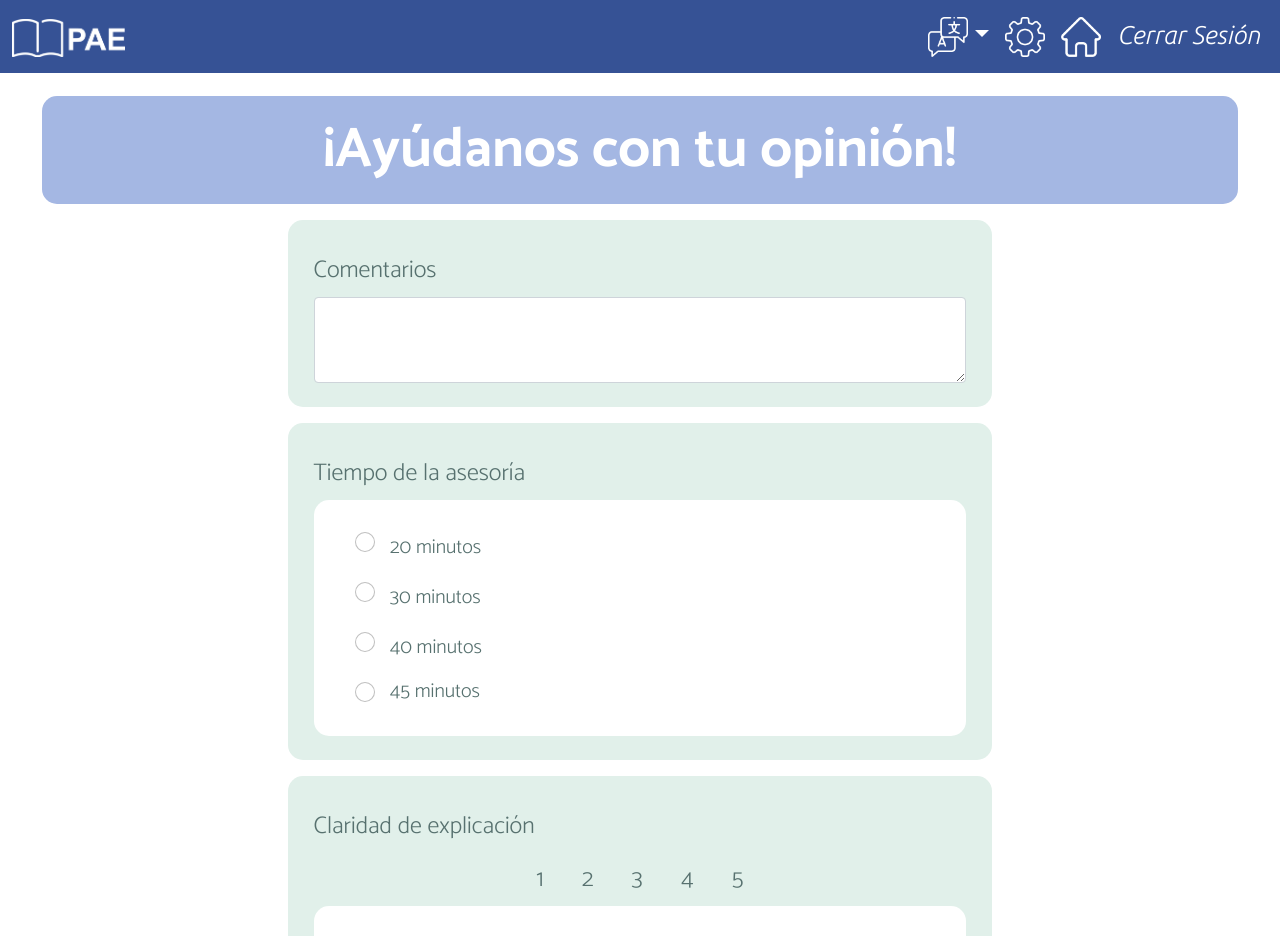
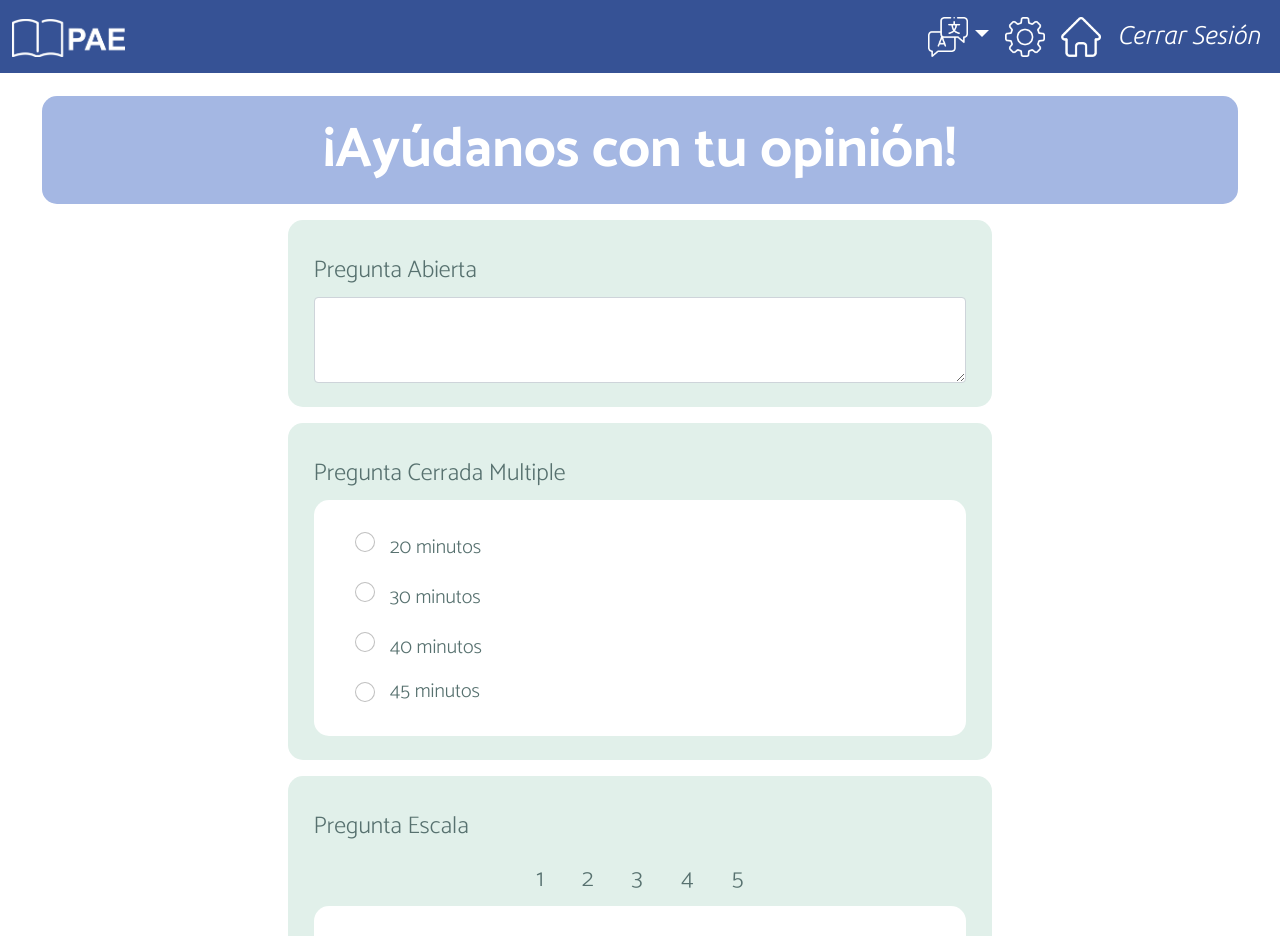
Before and after one commit to MajoBurguete/PAE_Frontend, a Vue app: page /feedback-survey in a window 1280 px wide. Shown: the top 936 px of the page. Built offline with nearby package versions, Linux system fonts and the light colour scheme.

Commit message:
fix to get display back data and overlap in radios #9

```diff
--- a/src/views/FeedbackSurvey.vue
+++ b/src/views/FeedbackSurvey.vue
@@ -3,6 +3,16 @@ import NavBar from "../components/Navbar.vue"
 import { defineComponent} from "vue";
 
 export default defineComponent({
+    data() {
+        return{
+            surveyList: [
+                {question: "Pregunta Abierta", type: "0", id: "1"},
+                {question: "Pregunta Cerrada Multiple", type: "1", id: "2"},
+                {question: "Pregunta Escala", type: "2", id: "3"},
+                {question: "Pregunta", type: "3", id: "4"}
+            ],
+        }
+    },
     components: {
         NavBar
     }
@@ -17,14 +27,14 @@ export default defineComponent({
             <div class="message-container">
                 ¡Ay&uacute;danos con tu opini&oacute;n!
             </div>
-        <div class="form-container">
+        <div class="form-container" v-for="( survey, i) in surveyList" :key="i">
             <form>
-                <div class="question-container">
-                    <label for="openQuestion" class="form-label">Comentarios</label>
+                <div class="question-container" v-if=" survey.type == '0'">
+                    <label for="openQuestion" class="form-label">{{survey.question}}</label>
                     <textarea type="form-control" class="form-control" id="comments" rows="3"></textarea>
                 </div>
-                <div class="question-container">
-                    <label for="closedQuestion" class="form-label">Tiempo de la asesor&iacute;a</label><br>
+                <div class="question-container"  v-if=" survey.type == '1'">
+                    <label for="closedQuestion" class="form-label">{{survey.question}}</label><br>
                     <div class="answer-container">
                         <div class="form-check">
                             <input class="form-check-input" type="radio" name="flexRadioDefault" id="closedAnswer1">
@@ -52,8 +62,8 @@ export default defineComponent({
                         </div>
                     </div>
                 </div>
-                <div class="question-container">
-                    <label for="scaleQuestion" class="form-label">Claridad de explicaci&oacute;n</label><br>
+                <div class="question-container" v-if=" survey.type == '2'">
+                    <label for="scaleQuestion" class="form-label">{{survey.question}}</label><br>
                     <div class="scale-container">
                         <label for="scaleQuestion" class="form-step">1</label>
                         <label for="scaleQuestion" class="form-step">2</label>
@@ -66,20 +76,20 @@ export default defineComponent({
                             <label class="form-check-label" for="flexRadioDefault1">
                             Nada Claro
                             </label>
-                            <input class="form-check-input" type="radio" name="flexRadioDefault" id="scaleAnswer1">
-                            <input class="form-check-input" type="radio" name="flexRadioDefault" id="scaleAnswer2">
-                            <input class="form-check-input" type="radio" name="flexRadioDefault" id="scaleAnswer3">
-                            <input class="form-check-input" type="radio" name="flexRadioDefault" id="scaleAnswer4">
-                            <input class="form-check-input" type="radio" name="flexRadioDefault" id="scaleAnswer5">
+                            <input class="form-check-input" type="radio" name="flexRadioDefault2" id="scaleAnswer1">
+                            <input class="form-check-input" type="radio" name="flexRadioDefault2" id="scaleAnswer2">
+                            <input class="form-check-input" type="radio" name="flexRadioDefault2" id="scaleAnswer3">
+                            <input class="form-check-input" type="radio" name="flexRadioDefault2" id="scaleAnswer4">
+                            <input class="form-check-input" type="radio" name="flexRadioDefault2" id="scaleAnswer5">
                             <label class="form-check-label" for="flexRadioDefault1">
                                 Muy Claro
                             </label>
                         </div>
                     </div>
                 </div>
-                <div class="question-container">
+                <div class="question-container"  v-if=" survey.type == '3'">
                     <div class="mb-3">
-                        <label for="formFile" class="form-label">Foto de Asesor&iacute;a</label>
+                        <label for="formFile" class="form-label">{{survey.question}}</label>
                         <input class="form-control" type="file" id="formFile">
                     </div>
                 </div>
@@ -119,6 +129,10 @@ export default defineComponent({
     padding: 3vh 2vw;
     margin-top: 2vh;
     width: 55vw;
+}
+.form-check-input:checked {
+    background-color: #57716F;
+    border-color: #57716F;
 }
 .answer-container{
     background-color: white;
```
